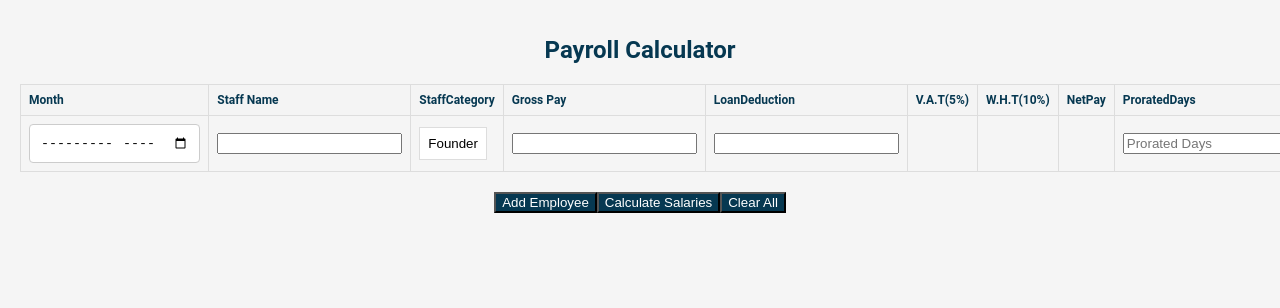
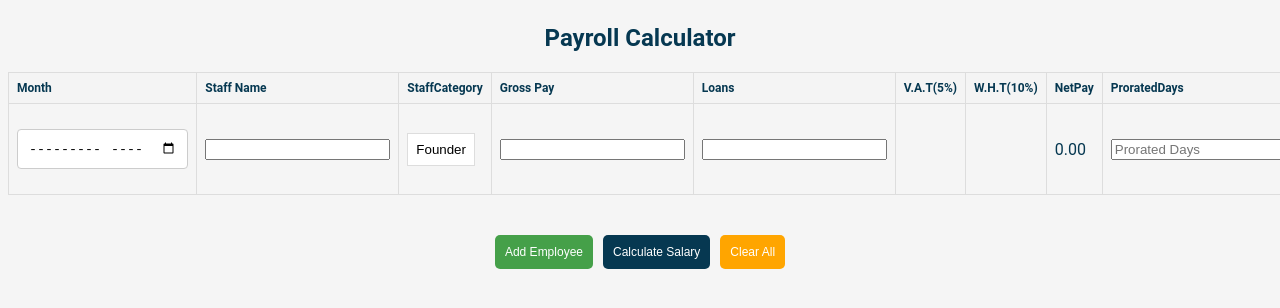
Before and after one commit to Ayobamee/payroll-front-end, a React (Create React App) app: page / in a window 1280 px wide. Shown: the top 308 px of the page. Built offline with nearby package versions, Linux system fonts and the light colour scheme.

Commit message:
restyled and seperate components

```diff
--- /dev/null
+++ b/src/EmployeeRow.js
@@ -0,0 +1,87 @@
+import React from "react";
+import CustomDropdown from "./CustomDropdown"; // Make sure this path is correct
+
+function EmployeeRow({
+  employee,
+  index,
+  handleChange,
+  handleRemoveRow,
+  calculateNetSalary,
+}) {
+  // Calculate derived values like net salary and W.H.T
+  const { netSalary, wht } = calculateNetSalary(employee);
+
+  return (
+    <tr>
+      <td>
+        <input
+          data-testid="Month"
+          type="month"
+          value={employee.month}
+          onChange={(e) => handleChange(index, "month", e.target.value)}
+        />
+      </td>
+      <td>
+        <input
+          data-testid="Employee Name"
+          type="textarea"
+          value={employee.name}
+          onChange={(e) => handleChange(index, "name", e.target.value)}
+        />
+      </td>
+      <td>
+        <CustomDropdown
+          employeeType={employee.employeeType}
+          index={index}
+          onSelect={(value) => handleChange(index, "employeeType", value)}
+        />
+      </td>
+      <td>
+        <input
+          className="input-field"
+          data-testid="Gross Pay"
+          type="textarea"
+          value={employee.grossPay}
+          onChange={(e) => handleChange(index, "grossPay", e.target.value)}
+        />
+      </td>
+      <td>
+        <input
+          className="input-field"
+          data-testid="Loan Deduction"
+          type="number"
+          value={employee.loanRepayment}
+          onChange={(e) => handleChange(index, "loanRepayment", e.target.value)}
+        />
+      </td>
+      <td>
+        {employee.employeeType !== "Contract" && employee.grossPay
+          ? (parseFloat(employee.grossPay) * 0.05).toFixed(2)
+          : ""}
+      </td>
+      <td>{wht}</td>
+      <td>{netSalary}</td>
+      <td>
+        <input
+          type="textarea"
+          data-testid="Prorated Days"
+          placeholder="Prorated Days"
+          value={employee.proratedDays}
+          onChange={(e) => handleChange(index, "proratedDays", e.target.value)}
+        />
+      </td>
+      <td>{employee.proratedPay}</td>
+      <td>
+        <button
+          className="remove-btn"
+          data-testid="Remove-btn"
+          onClick={() => handleRemoveRow(index)}
+        >
+          Remove
+        </button>
+      </td>
+    </tr>
+  );
+}
+
+export default EmployeeRow;
--- a/src/SalaryTable.css
+++ b/src/SalaryTable.css
@@ -4,11 +4,11 @@ body {
   font-family: "Roboto", sans-serif;
   background: #f5f5f5;
   margin: 0;
-  padding: 20px;
+  padding: 8px;
 }
 
 .salary-table {
-  width: 100%;
+  width: 20%;
   max-width: 800px;
   margin: 20px auto;
   border-collapse: collapse;
@@ -18,6 +18,7 @@ body {
 .salary-table td {
   border: 1px solid #ddd;
   padding: 8px;
+   color: #063851;
   text-align: left;
 }
 
@@ -25,6 +26,7 @@ body {
   background-color: #f4f4f4;
   font-size: 12px;
   color: #063851;
+  padding: 8px;
 }
 
 .salary-table input[type="month"] {
@@ -46,8 +48,15 @@ body {
 
 /* Button Styles */
 .salary-table .remove-btn {
-  background-color: #d32f47; /* Red */
-  color: white;
+  background-color: #d32f47; /* Dark Blue */
+  color: white; /* White text */
+  padding: 10px 10px; /* Padding around the text */
+  border: none; /* No border */
+  border-radius: 5px; /* Rounded corners */
+  cursor: pointer; /* Cursor changes to a hand icon when hovered */
+  font-size: 12px; /* Larger font size */
+  margin: 20px 0; /* Margin for spacing */
+  margin-right: 10px;
 }
 
 .salary-table .remove-btn:hover {
@@ -57,6 +66,7 @@ body {
 .add-remove-btns {
   text-align: center;
   margin-top: 20px;
+  color: #063851;
 }
 
 .add-remove-btns .add-btn {
@@ -90,7 +100,6 @@ header {
 .your-header-class {
   text-align: center;
 }
-
 .custom-dropdown {
   position: relative;
   display: inline-block;
@@ -108,7 +117,7 @@ header {
   display: none;
   position: absolute;
   background-color: #f9f9f9;
-  box-shadow: 0px 8px 16px 0px rgba(0,0,0,0.2);
+  box-shadow: 0px 8px 16px 0px rgba(0, 0, 0, 0.2);
   z-index: 1;
 }
 
@@ -126,3 +135,53 @@ header {
 .custom-dropdown .dropdown-content {
   display: block;
 }
+
+.add-employee-btn {
+  background-color: #45a049; /* Dark Blue */
+  color: white; /* White text */
+  padding: 10px 10px; /* Padding around the text */
+  border: none; /* No border */
+  border-radius: 5px; /* Rounded corners */
+  cursor: pointer; /* Cursor changes to a hand icon when hovered */
+  font-size: 12px; /* Larger font size */
+  margin: 20px 0; /* Margin for spacing */
+  margin-right: 10px;
+  /* Add any other styles you need */
+}
+
+.add-employee-btn:hover {
+  background-color: #45a049; /* Slightly darker green when hovered */
+}
+
+.calculate-salaries-btn {
+  background-color: #063851; /* Dark Blue */
+  color: white; /* White text */
+  padding: 10px 10px; /* Padding around the text */
+  border: none; /* No border */
+  border-radius: 5px; /* Rounded corners */
+  cursor: pointer; /* Cursor changes to a hand icon when hovered */
+  font-size: 12px; /* Larger font size */
+  margin: 20px 0; /* Margin for spacing */
+  margin-right: 10px;
+  /* Add any other styles you need */
+}
+
+.calculate-salaries-btn:hover {
+  background-color: #45a049; /* Slightly darker green when hovered */
+}
+
+.clear-all-btn {
+  background-color: #ffa500; /* Dark Blue */
+  color: white; /* White text */
+  padding: 10px 10px; /* Padding around the text */
+  border: none; /* No border */
+  border-radius: 5px; /* Rounded corners */
+  cursor: pointer; /* Cursor changes to a hand icon when hovered */
+  font-size: 12px; /* Larger font size */
+  margin: 20px 0; /* Margin for spacing */
+  /* Add any other styles you need */
+}
+
+.clear-all:hover {
+  background-color: #45a049; /* Slightly darker green when hovered */
+}
--- a/src/SalaryTable.js
+++ b/src/SalaryTable.js
@@ -1,24 +1,28 @@
+
+
 import React, { useState } from "react";
 import Modal from "./Modal"; // Ensure this component is created
+import EmployeeRow from "./EmployeeRow"; // Import the EmployeeRow component
 import "./SalaryTable.css"; // Ensure the CSS path is correct
 
 function SalaryTable() {
   const initialEmployeeState = {
+    // ... initial state properties ...
     month: "",
     name: "",
     employeeType: "Founder",
     grossPay: "",
     loanRepayment: "",
     netSalary: "",
-    wht: "", // Withholding Tax
-    proratedDays: "", // Prorated Days (optional)
-    proratedPay: "", // Prorated Pay (calculated)
+    wht: "",
+    proratedDays: "",
+    proratedPay: "",
     error: "",
   };
+
   const [employees, setEmployees] = useState([initialEmployeeState]);
   const [showModal, setShowModal] = useState(false);
   const [modalMessage, setModalMessage] = useState("");
-  const [dropdownOpen, setDropdownOpen] = useState({});
 
   const handleAddRow = () => {
     setEmployees([...employees, { ...initialEmployeeState }]);
@@ -36,22 +40,8 @@ function SalaryTable() {
     setEmployees(newEmployees);
   };
 
-  const toggleDropdown = (index) => {
-    setDropdownOpen((prevState) => ({
-      ...prevState,
-      [index]: !prevState[index],
-    }));
-  };
-
-  const selectOption = (index, value) => {
-    handleChange(index, "employeeType", value);
-    setDropdownOpen((prevState) => ({
-      ...prevState,
-      [index]: false,
-    }));
-  };
-
   const calculateNetSalary = (employee) => {
+    // ... implementation ...
     const grossPay = parseFloat(employee.grossPay || 0);
     const loanRepayment = parseFloat(employee.loanRepayment || 0);
     const proratedDays = parseInt(employee.proratedDays || 0, 10);
@@ -74,6 +64,7 @@ function SalaryTable() {
   };
 
   const handleSubmit = () => {
+    // ... implementation ...
     let hasError = false;
     let errorMessage = "";
 
@@ -112,12 +103,13 @@ function SalaryTable() {
     <div>
       <table className="salary-table">
         <thead>
+          {/* Table headers */}
           <tr>
             <th>Month</th>
             <th>Staff Name</th>
             <th>StaffCategory</th>
             <th>Gross Pay</th>
-            <th>LoanDeduction</th>
+            <th>Loans</th>
             <th>V.A.T(5%)</th>
             <th>W.H.T(10%)</th>
             <th>NetPay</th>
@@ -128,132 +120,36 @@ function SalaryTable() {
         </thead>
         <tbody>
           {employees.map((employee, index) => (
-            <tr key={index}>
-              <td>
-                <input
-                  data-testid="Month"
-                  type="month"
-                  value={employee.month}
-                  onChange={(e) => handleChange(index, "month", e.target.value)}
-                />
-              </td>
-              <td>
-                <input
-                  data-testid="Employee Name"
-                  type="textarea"
-                  value={employee.name}
-                  onChange={(e) => handleChange(index, "name", e.target.value)}
-                />
-              </td>
-              <td>
-                <div className="custom-dropdown">
-                  <button
-                    className="drop-btn"
-                    onClick={() => toggleDropdown(index)}
-                    data-testid="Employee Type"
-                  >
-                    {employee.employeeType || "Select Employee Type"}
-                  </button>
-                  {dropdownOpen[index] && (
-                    <div className="dropdown-content">
-                      <a
-                        href="#!"
-                        onClick={() => selectOption(index, "Founder")}
-                      >
-                        Founder
-                      </a>
-                      <a
-                        href="#!"
-                        onClick={() => selectOption(index, "Permanent")}
-                      >
-                        Permanent
-                      </a>
-                      <a
-                        href="#!"
-                        onClick={() => selectOption(index, "Contract")}
-                      >
-                        Contract
-                      </a>
-                    </div>
-                  )}
-                </div>
-              </td>
-              <td>
-                <input
-                  className="input-field" // Add this class to your input
-                  data-testid="Gross Pay"
-                  type="textarea"
-                  value={employee.grossPay}
-                  onChange={(e) =>
-                    handleChange(index, "grossPay", e.target.value)
-                  }
-                />
-              </td>
-              <td>
-                <input
-                  className="input-field" // Ensure this class is also here
-                  data-testid="Loan Deduction"
-                  type="number"
-                  value={employee.loanRepayment}
-                  onChange={(e) =>
-                    handleChange(index, "loanRepayment", e.target.value)
-                  }
-                />
-              </td>
-              <td>
-                {employee.employeeType !== "Contract" && employee.grossPay
-                  ? (parseFloat(employee.grossPay) * 0.05).toFixed(2)
-                  : ""}
-              </td>
-              <td>
-                {employee.employeeType === "Contract" && employee.grossPay
-                  ? (parseFloat(employee.grossPay) * 0.1).toFixed(2)
-                  : ""}
-              </td>
-              <td>{employee.netSalary}</td>
-              <td>
-                <input
-                  type="textarea"
-                  data-testid="Prorated Days"
-                  placeholder="Prorated Days"
-                  value={employee.proratedDays}
-                  onChange={(e) =>
-                    handleChange(index, "proratedDays", e.target.value)
-                  }
-                />
-              </td>
-              <td>{employee.proratedPay}</td>
-              <td>
-                <button
-                  className="remove-btn"
-                  data-testid="Remove-btn"
-                  onClick={() => handleRemoveRow(index)}
-                >
-                  Remove
-                </button>
-              </td>
-            </tr>
+            <EmployeeRow
+              key={index}
+              employee={employee}
+              index={index}
+              handleChange={handleChange}
+              handleRemoveRow={handleRemoveRow}
+              calculateNetSalary={calculateNetSalary}
+            />
           ))}
         </tbody>
       </table>
       <div className="add-remove-btns">
         <button
-          className="add-btn"
-          data-testid="Add Employee"
+          className="add-employee-btn"
+          data-testid="add-employee"
           onClick={handleAddRow}
         >
           Add Employee
         </button>
+
         <button
-          className="calculate-btn"
-          data-testid="Calculate Salaries"
+          className="calculate-salaries-btn"
+          data-testid="calculate-salaries"
           onClick={handleSubmit}
         >
-          Calculate Salaries
+          Calculate Salary
         </button>
         <button
-          className="clear-btn"
-          data-testid="Clear All"
+          className="clear-all-btn"
+          data-testid="clear-all"
           onClick={handleClearAll}
         >
           Clear All
```
